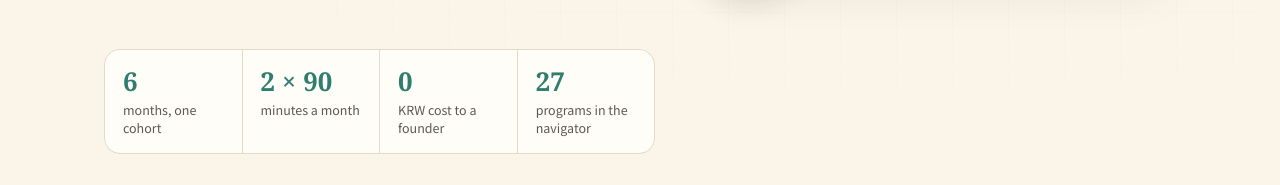
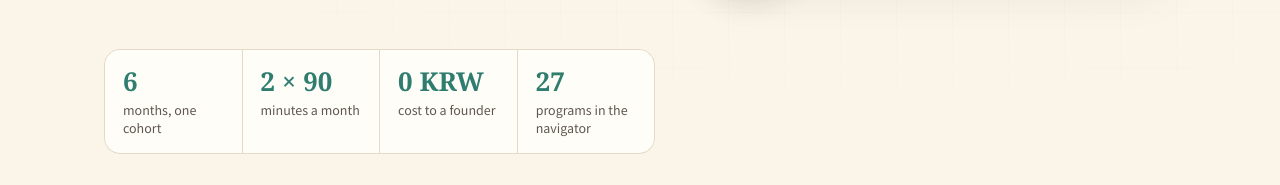
Before and after one commit to nissimworks/hansu-project, a plain HTML site: page index.html in a window 1280 px wide. Shown: the part 615-800 px from the top of the page. Drawn offline with Linux system fonts and the light colour scheme.

Commit message:
Korean line breaking, clearer stat labels

```diff
--- a/index.html
+++ b/index.html
@@ -34,7 +34,7 @@
 }
 *{box-sizing:border-box}
 html{scroll-behavior:smooth;-webkit-text-size-adjust:100%}
-body{margin:0;background:var(--cream);color:var(--ink);font-family:var(--sans);font-size:17px;line-height:1.72;-webkit-font-smoothing:antialiased}
+body{margin:0;background:var(--cream);color:var(--ink);font-family:var(--sans);font-size:17px;line-height:1.72;word-break:keep-all;overflow-wrap:break-word;-webkit-font-smoothing:antialiased}
 img{max-width:100%;display:block}
 a{color:var(--jade-deep);text-decoration:none}
 a:hover{color:var(--plum)}
@@ -238,8 +238,8 @@ footer.site{background:#fff;border-top:1px solid var(--line);padding:44px 0 60px
       <div class="stats">
         <div><b>6</b><span data-en="months, one cohort" data-ko="개월, 한 기수">months, one cohort</span></div>
         <div><b>2 × 90</b><span data-en="minutes a month" data-ko="분, 한 달 두 번">minutes a month</span></div>
-        <div><b>0</b><span data-en="KRW cost to a founder" data-ko="원, 창업자 비용">KRW cost to a founder</span></div>
-        <div><b>27</b><span data-en="programs in the navigator" data-ko="개 사업, 내비게이터">programs in the navigator</span></div>
+        <div><b data-en="0 KRW" data-ko="0원">0 KRW</b><span data-en="cost to a founder" data-ko="창업자 부담">cost to a founder</span></div>
+        <div><b>27</b><span data-en="programs in the navigator" data-ko="개 지원사업, 무료">programs in the navigator</span></div>
       </div>
     </div>
     <div class="hero-art">
```
